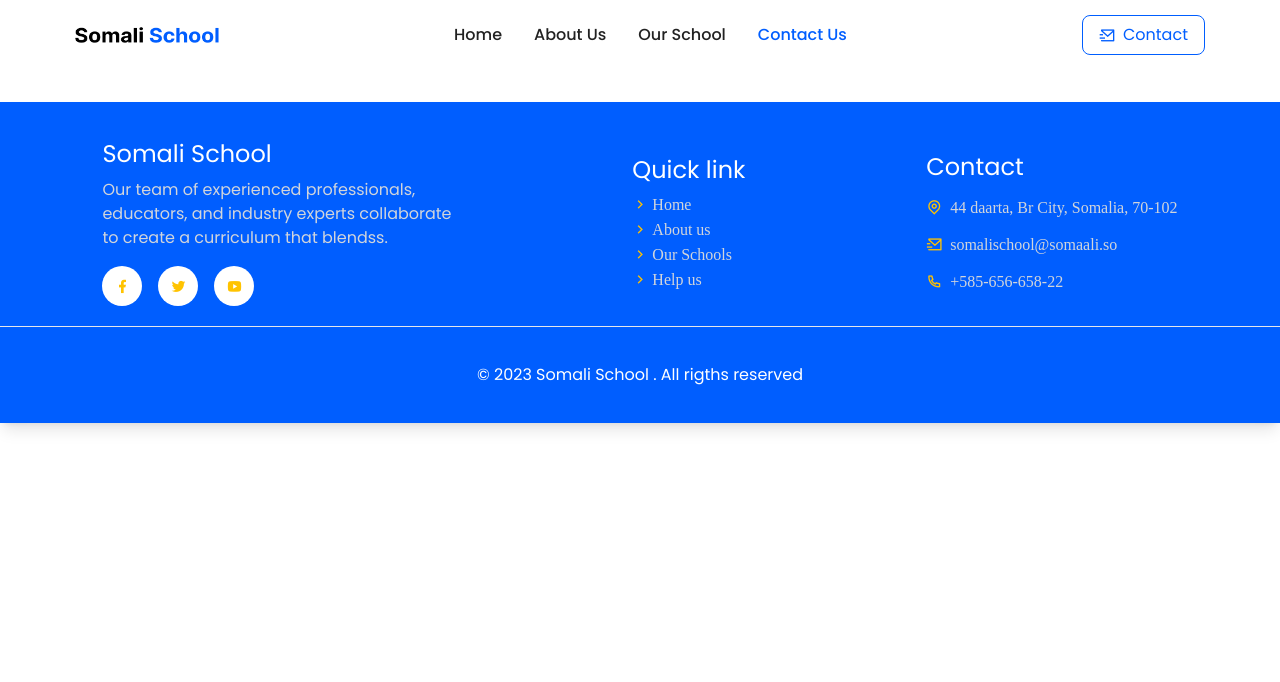
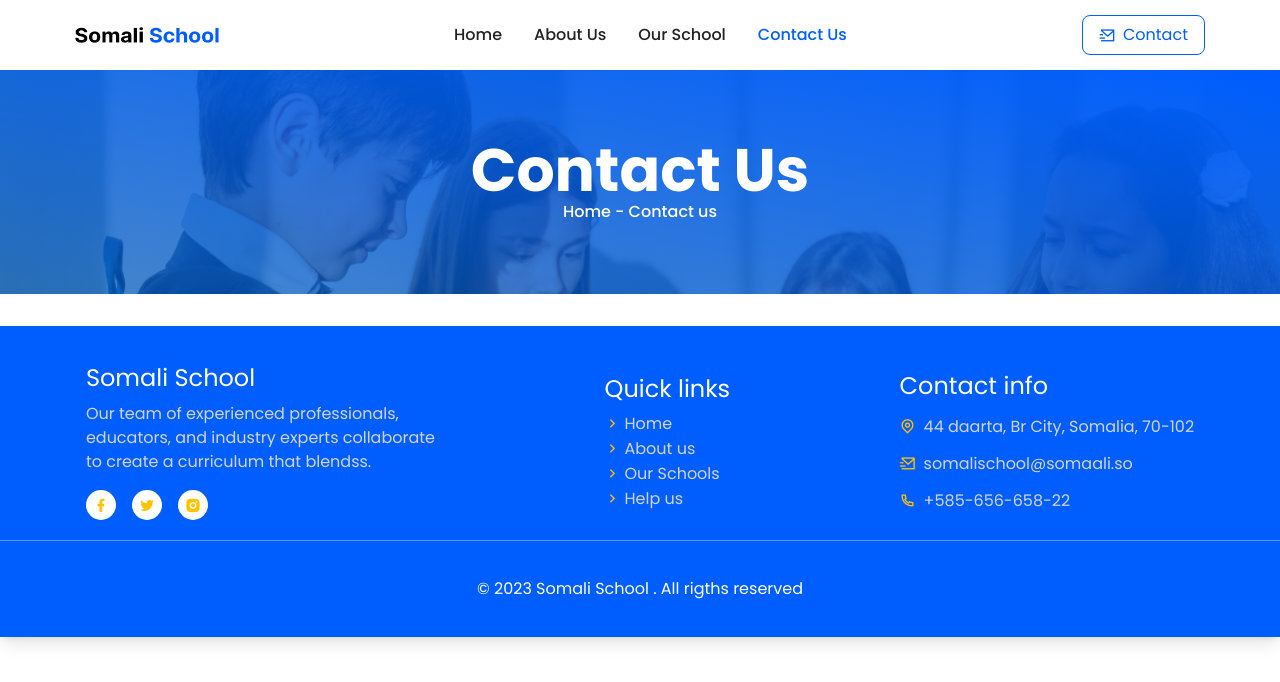
Before and after one commit to Amesasolutions/School-website, a React (Vite) app: page /Contact-us in a window 1280 px wide. Shown: the top 682 px of the page. Built offline with nearby package versions, Linux system fonts and the light colour scheme.

Commit message:
i created cover and some update

```diff
--- a/src/App.css
+++ b/src/App.css
@@ -1,17 +1,14 @@
-@import url('https://fonts.googleapis.com/css2?family=Poppins:wght@100;200;300;400;500;700;800;900&display=swap');
+@import url("https://fonts.googleapis.com/css2?family=Poppins:wght@100;200;300;400;500;700;800;900&display=swap");
 
 * {
   padding: 0;
   margin: 0;
   box-sizing: border-box;
+  font-family: "Poppins", sans-serif;
 }
 
 html {
   scroll-behavior: smooth;
-}
-
-body {
-    font-family: 'Poppins', sans-serif;
 }
 
 .container {
@@ -34,7 +31,7 @@ section {
   top: 0;
   left: 0;
   z-index: 99;
-    box-shadow: 0 0 6px rgba(0,0,0,0.1);
+  box-shadow: 0 0 6px rgba(0, 0, 0, 0.1);
   transition: 0.3s linear;
 }
 
@@ -59,17 +56,17 @@ section {
   padding: 20px;
   margin: 10px;
   border-radius: 8px;
-    box-shadow: 0 0 4px rgba(0,0,0,0.1);
+  box-shadow: 0 0 4px rgba(0, 0, 0, 0.1);
 }
 
 .carausel-img {
   border-radius: 50%;
   padding: 5px;
-    box-shadow: 0 0 4px rgba(0,0,0,0.1)
+  box-shadow: 0 0 4px rgba(0, 0, 0, 0.1);
 }
 
 .carausel-item-text {
-    font-size: 0.80rem;
+  font-size: 0.8rem;
   margin: 40px 0 40px 0;
   padding: 10px;
   white-space: normal;
@@ -92,8 +89,20 @@ section {
   border-radius: 50%;
 }
 
+#Cover {
+  background: linear-gradient(
+      to right top,
+      rgba(1, 92, 189, 0.699),
+      rgb(0, 94, 255)
+    ),
+    url("./assets/images/cover.jpg");
+  width: 100%;
+  background-size: cover;
+  background-position: center;
+  background-repeat: no-repeat;
+}
 
-@media only screen and (max-width: 768px ) {
+@media only screen and (max-width: 768px) {
   .menu {
     width: 100%;
     height: 100%;
@@ -110,7 +119,7 @@ section {
     height: 100%;
     background: #fff;
     padding: 10px 16px;
-        box-shadow: -1px 0 1px rgba(0,0,0,0.1);
+    box-shadow: -1px 0 1px rgba(0, 0, 0, 0.1);
   }
 
   .menu ul li {
@@ -122,7 +131,6 @@ section {
     display: block;
   }
 
-
   .carausel-item {
     padding: 16px;
     margin: 4px;
--- /dev/null
+++ b/src/components/AboutContent/Cover.jsx
@@ -0,0 +1,12 @@
+import React from 'react'
+
+function Cover() {
+    return (
+        <div id="Cover" className="h-[12rem] md:h-[14rem] flex items-center justify-center flex-col">
+            <h1 className='font-bold text-4xl sm:text-6xl text-white'>About Us</h1>
+            <span className='text-white font-medium'>Home - About us</span>
+        </div>
+    )
+}
+
+export default Cover
--- /dev/null
+++ b/src/components/AboutContent/hero.jsx
@@ -0,0 +1,9 @@
+import React from 'react'
+
+function hero() {
+  return (
+    <div>hero</div>
+  )
+}
+
+export default hero
--- /dev/null
+++ b/src/components/ContactContent/Cover.jsx
@@ -0,0 +1,12 @@
+import React from 'react'
+
+function Cover() {
+    return (
+        <div id="Cover" className="h-[12rem] md:h-[14rem] flex items-center justify-center flex-col">
+            <h1 className='font-bold text-4xl sm:text-6xl text-white'>Contact Us</h1>
+            <span className='text-white font-medium'>Home - Contact us</span>
+        </div>
+    )
+}
+
+export default Cover
--- a/src/components/Footer/Footer.jsx
+++ b/src/components/Footer/Footer.jsx
@@ -12,7 +12,7 @@ function Footer() {
     <footer className='bg-[#005EFF] mt-8 shadow-lg py-9'>
       <div className='container '>
         {/* general container */}
-        <div className='flex flex-wrap  justify-start  md:justify-center gap-6  md:gap-[16%] items-center w-full '>
+        <div className='flex flex-wrap  justify-start  md:justify-center gap-6  md:gap-[15%] items-center w-full '>
           {/* first container */}
           <div>
             <h1 className='text-white text-2xl'>Somali School</h1>
@@ -23,37 +23,37 @@ function Footer() {
               blendss.</p>
             {/* social icons */}
             <div className='flex flex-row gap-4 mt-2'>
-              <p className='bg-white rounded-[50%] w-[40px] h-[40px] leading-[40px] text-center  text-secondaryColor '><i class="ri-facebook-fill"></i></p>
-              <p className='bg-white rounded-[50%] w-[40px] h-[40px] leading-[40px] text-center  text-secondaryColor '><i class="ri-twitter-fill"></i></p>
-              <p className='bg-white rounded-[50%] w-[40px] h-[40px] leading-[40px] text-center  text-secondaryColor '><i class="ri-youtube-fill"></i></p>
+              <p className='bg-white rounded-[50%] w-[30px] h-[30px] leading-[30px] text-center  text-secondaryColor '><i class="ri-facebook-fill"></i></p>
+              <p className='bg-white rounded-[50%] w-[30px] h-[30px] leading-[30px] text-center  text-secondaryColor '><i class="ri-twitter-fill"></i></p>
+              <p className='bg-white rounded-[50%] w-[30px] h-[30px] leading-[30px] text-center  text-secondaryColor '><i class="ri-instagram-fill"></i></p>
             </div>
           </div>
 
           {/* second container */}
           <div className='flex flex-col gap-1'>
-            <h1 className='text-white text-[1.5rem]'>Quick link</h1>
+            <h1 className='text-white text-[1.5rem]'>Quick links</h1>
             <div className='flex flex-col'>
-              <Link to='/'><p className='text-secondaryColor '><i class="ri-arrow-right-s-line"> <span className='text-gray-300'>Home</span> </i></p> </Link>
-              <Link to='/About-us'><p className='text-secondaryColor '><i class="ri-arrow-right-s-line"> <span className='text-gray-300'>About us</span> </i></p> </Link>
-              <Link to='/Our-Schools'> <p className='text-secondaryColor '><i class="ri-arrow-right-s-line"> <span className='text-gray-300'>Our Schools</span> </i></p> </Link>
-              <Link to='/Contact-us'><p className='text-secondaryColor '><i class="ri-arrow-right-s-line"> <span className='text-gray-300'>Help us</span> </i></p> </Link>
+              <Link to='/'><p className='text-secondaryColor '><i class="ri-arrow-right-s-line"> <span className='text-gray-300 hover:text-secondaryColor'>Home</span> </i></p> </Link>
+              <Link to='/About-us'><p className='text-secondaryColor '><i class="ri-arrow-right-s-line"> <span className='text-gray-300 hover:text-secondaryColor'>About us</span> </i></p> </Link>
+              <Link to='/Our-Schools'> <p className='text-secondaryColor '><i class="ri-arrow-right-s-line"> <span className='text-gray-300 hover:text-secondaryColor'>Our Schools</span> </i></p> </Link>
+              <Link to='/Contact-us'><p className='text-secondaryColor '><i class="ri-arrow-right-s-line"> <span className='text-gray-300 hover:text-secondaryColor'>Help us</span> </i></p> </Link>
             </div>
           </div>
 
           {/* third container */}
           <div className='flex flex-col'>
-            <h1 className='text-white text-2xl mb-3'>Contact</h1>
+            <h1 className='text-white text-2xl mb-3'>Contact info</h1>
             <div className='flex flex-col gap-3 '>
-              <p className='text-secondaryColor '><i class="ri-map-pin-line"><span className='text-gray-300 ml-2'>44 daarta,  Br City, Somalia, 70-102</span> </i></p>
-              <p className='text-secondaryColor '><i class="ri-mail-send-line"><span className='text-gray-300 ml-2'>somalischool@somaali.so</span></i></p>
-              <p className='text-secondaryColor '><i class="ri-phone-line"><span className='text-gray-300 ml-2'>+585-656-658-22</span></i></p>
+              <p className='text-secondaryColor '><i class="ri-map-pin-line"><span className='text-gray-300 ml-2 '>44 daarta,  Br City, Somalia, 70-102</span> </i></p>
+              <p className='text-secondaryColor '><i class="ri-mail-send-line"><span className='text-gray-300 ml-2 '>somalischool@somaali.so</span></i></p>
+              <p className='text-secondaryColor '><i class="ri-phone-line"><span className='text-gray-300 ml-2 '>+585-656-658-22</span></i></p>
             </div>
           </div>
 
         </div>
 
       </div>
-      <hr className='w-full mt-5' />
+      <div className='w-full h-[1px] bg-[#5e98fc]  mt-5'></div>
       <p className='text-center mt-9 pb-0 text-white'> © {year} Somali School . All rigths reserved</p>
     </footer>
   )
--- a/src/components/HomeContent/Testimonials/CarauselItems.jsx
+++ b/src/components/HomeContent/Testimonials/CarauselItems.jsx
@@ -11,7 +11,7 @@ function CarauselItems({ item }) {
       <div className="carausel-item-text">
         <h2 className="text-[0.7rem] md:text-xl font-semibold text-txtColor">
           {item.Name}
-          <span className="text-[#00befe] font-normal">
+          <span className="pl-1 text-[#00befe] font-normal">
             <i class="ri-verified-badge-fill"></i>
           </span>
         </h2>
--- a/src/components/HomeContent/Testimonials/Carousel.jsx
+++ b/src/components/HomeContent/Testimonials/Carousel.jsx
@@ -16,7 +16,7 @@ function Carousel() {
       img: parent1,
     },
     {
-      Name: "Dr Saki",
+      Name: "Dr zakir",
       Description:
         "Lorem ipsum dolor sit amet, consectetur adipiscing elit. Cursus nibh mauris, nec turpis orci lectus maecenas. Suspendisse sed magna eget nibh in turpis. Consequat duis diam lacus arcu. Faucibus venenatis felis id augue sit cursus pellentesque enim Lorem ipsum dolor sit amet, ",
       Date: "May 23, 2023",
--- /dev/null
+++ b/src/components/OurSchoolsContent/Cover.jsx
@@ -0,0 +1,12 @@
+import React from 'react'
+
+function Cover() {
+    return (
+        <div id="Cover" className="h-[12rem] md:h-[14rem] flex items-center justify-center flex-col">
+            <h1 className='font-bold text-4xl sm:text-6xl text-white'>Our Schools</h1>
+            <span className='text-white font-medium'>Home - Our Schools</span>
+        </div>
+    )
+}
+
+export default Cover
--- a/src/pages/About.jsx
+++ b/src/pages/About.jsx
@@ -1,14 +1,18 @@
-import React from "react";
+import React, {useEffect} from "react";
 import Header from "../components/header/Header";
 import Footer from "../components/Footer/Footer";
+import Cover from "../components/AboutContent/Cover";
+
 
 function About() {
+  useEffect(() => {
+    document.title = "About Us - Somali School"
+  }, [])
+
   return (
     <>
       <Header />
-      <main>
-        about
-      </main>
+       <Cover/>
       <Footer />
     </>
   );
--- a/src/pages/Contact.jsx
+++ b/src/pages/Contact.jsx
@@ -1,12 +1,17 @@
-import React from "react";
+import React, {useEffect} from "react";
 import Header from "../components/header/Header";
 import Footer from "../components/Footer/Footer";
+import Cover from "../components/ContactContent/Cover";
 
 function Contact() {
+  useEffect(() => {
+    document.title = "Contact Us - Somali School"
+  }, [])
+
   return (
     <>
       <Header />
-      <main></main>
+      <Cover/>
       <Footer />
     </>
   );
--- a/src/pages/Home.jsx
+++ b/src/pages/Home.jsx
@@ -1,4 +1,4 @@
-import React from "react";
+import React, {useEffect} from "react";
 import Header from "../components/header/Header";
 import Footer from "../components/Footer/Footer";
 import Hero from "../components/HomeContent/Hero";
@@ -7,6 +7,10 @@ import Divider from "../components/HomeContent/Divider";
 import Carousel from "../components/HomeContent/Testimonials/Carousel";
 
 export default function Home() {
+  useEffect(() => {
+    document.title = "Home - Somali School"
+  }, [])
+
   return (
     <>
       <Header />
```
Also changed, not shown: src/pages/OurSchools.jsx (+7 -4 lines), src/assets/images/cover.jpg (added). Lines whose indentation alone changed are shown as unchanged.
